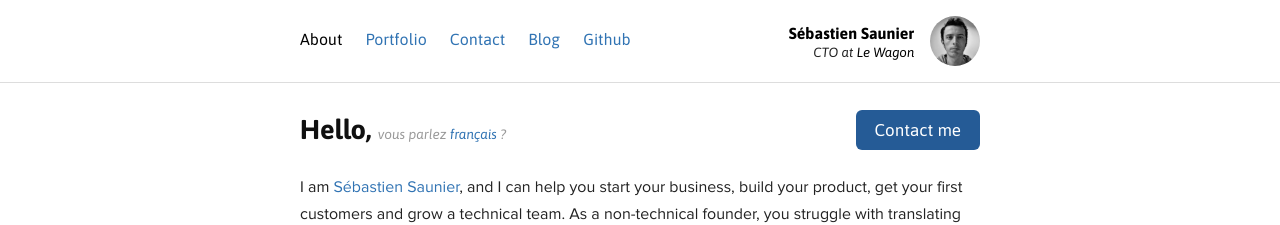
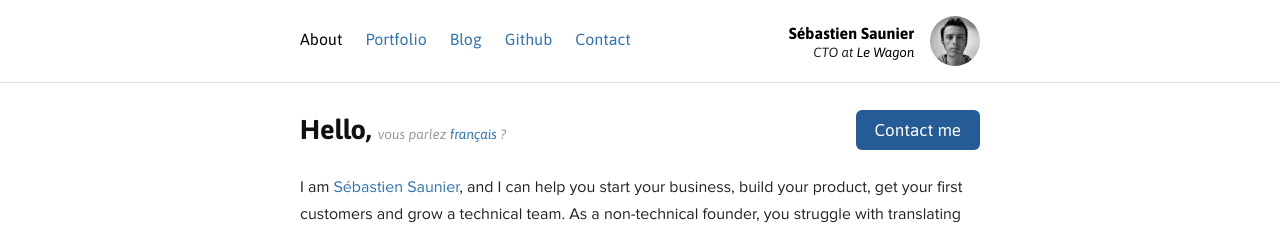
Before and after one commit to ssaunier/ssaunier.github.io, a Jekyll site: the page built from index.html, in a window 1280 px wide. Shown: the top 225 px of the page. Built offline with Jekyll 4.4.1, drawn with Linux system fonts in a browser that asks for light colours; Markdown is read by kramdown in place of the engine named in the settings.

Commit message:
Push office hours

```diff
--- a/_layouts/default.html
+++ b/_layouts/default.html
@@ -39,9 +39,10 @@
       <nav>
         <a class="{% if page.category == 'about' %} selected {% endif %}" href="/">About</a>
         <a class="{% if page.category == 'portfolio' %} selected {% endif %}" href="/portfolio/">Portfolio</a>
-        <a class="{% if page.category == 'contact' %} selected {% endif %} contact" href="/contact/">Contact</a>
         <a class="{% if page.category == 'blog' %} selected {% endif %}" href="/blog/">Blog</a>
         <a href="https://github.com/ssaunier">Github</a>
+        <!-- <a class="{% if page.category == 'contact' %} selected {% endif %} contact" href="/contact/">Contact</a> -->
+        <a href="https://www.officehour.fr/ssaunier" target="_blank">Contact</a>
       </nav>
       <div class="pull-right right logo">
         <div class="name">
--- a/fr/index.html
+++ b/fr/index.html
@@ -9,7 +9,8 @@
 <section class="about-me inner">
   <h1>
     <div class="book-me">
-      <a class="btn btn-lg" href="/contact">Contactez-moi</a>
+      <!-- <a class="btn btn-lg" href="/contact">Contactez-moi</a> -->
+      <a href="https://www.officehour.fr/ssaunier" class="btn btn-lg">Contactez-moi</a>
     </div>
     <span class="hello">Bonjour,</span>
   </h1>
--- a/index.html
+++ b/index.html
@@ -10,7 +10,8 @@
 
   <h1>
     <div class="book-me">
-      <a class="btn btn-lg" href="/contact">Contact me</a>
+      <!-- <a class="btn btn-lg" href="/contact">Contact me</a> -->
+      <a href="https://www.officehour.fr/ssaunier" class="btn btn-lg">Contact me</a>
     </div>
     <span class="hello">
       Hello,
```
